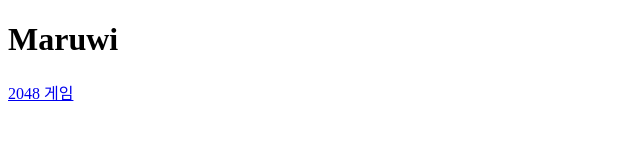
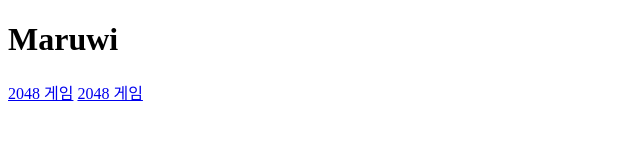
Before and after one commit to maruwi75/maruwi75.github.io, a plain HTML site: page index.html in a window 1280 px wide. Shown: the whole page, without its empty margins (0-640 px from the left). Drawn offline with Linux system fonts and the light colour scheme.

Commit message:
링크 설정

```diff
--- a/index.html
+++ b/index.html
@@ -15,5 +15,6 @@
     <h1>Maruwi</h1>
 
     <a href="2048/index.html">2048 게임</a>
+    <a href="hextris/index.html">2048 게임</a>
   </body>
 </html>
```
